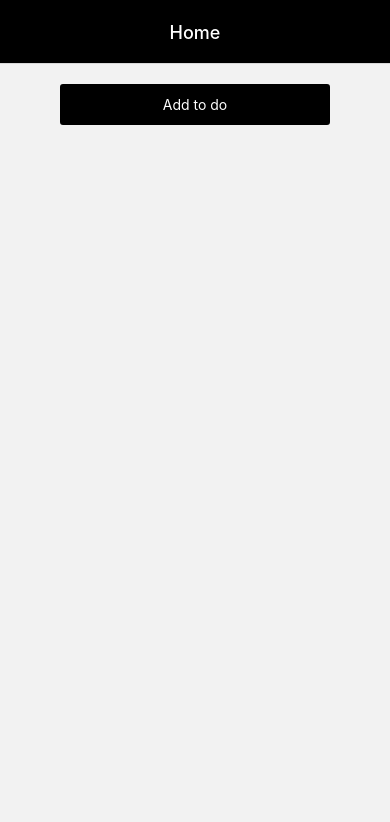
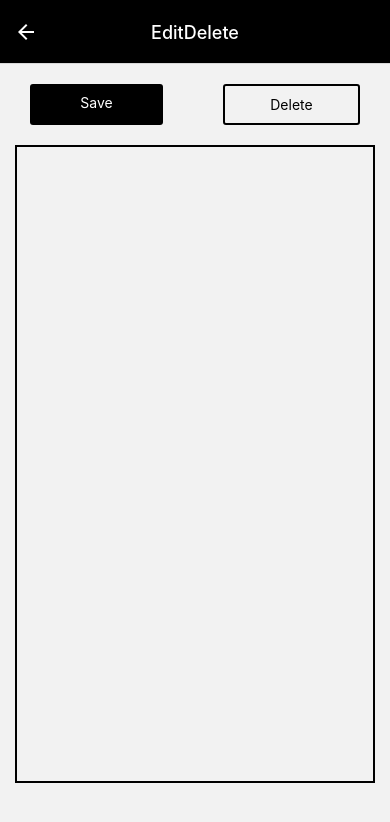
Before and after one commit to Loanne05/NoteApp, a React Native app: screen /EditDelete in a window 390 px wide. Before the commit this address had no page. Shown: the top 822 px of the page. Built offline with nearby package versions, Linux system fonts and the light colour scheme.

Commit message:
editdelete screen ui

```diff
--- a/App.js
+++ b/App.js
@@ -7,6 +7,7 @@ import { createNativeStackNavigator } from '@react-navigation/native-stack';
 import { NavigationContainer } from '@react-navigation/native';
 import HomeScreen from './components/HomeScreen';
 import AddTodo from './components/AddTodo';
+import EditDelete from './components/EditDelete';
 
 const Stack = createNativeStackNavigator();
 
@@ -24,6 +25,7 @@ export default function App() {
       <Stack.Navigator screenOptions={globalScreenOptions}>
         <Stack.Screen name="Home" component={HomeScreen}/>
         <Stack.Screen name="Add" component={AddTodo}/>
+        <Stack.Screen name="EditDelete" component={EditDelete}/>
       </Stack.Navigator>
     </NavigationContainer>
   );
--- /dev/null
+++ b/components/EditDelete.js
@@ -0,0 +1,59 @@
+import { StyleSheet, Text, TouchableOpacity, View, TextInput } from 'react-native'
+import React from 'react'
+
+const EditDelete = () => {
+    return (
+        <View>
+            {/* <Text>EditDelete</Text> */}
+            <View style={{ flexDirection: 'row', justifyContent:'space-around' }}>
+                <TouchableOpacity style={styles.save}>
+                    <Text style={{ color: 'white' }}>
+                        Save
+                    </Text>
+                </TouchableOpacity>
+                <TouchableOpacity style={styles.delete}>
+                    <Text>
+                        Delete
+                    </Text>
+                </TouchableOpacity>
+            </View>
+
+            <View style={styles.todoinput}>
+                <TextInput
+                    editable
+                    multiline
+
+                />
+            </View>
+        </View>
+    )
+}
+
+export default EditDelete
+
+const styles = StyleSheet.create({
+    save: {
+        backgroundColor: 'black',
+        borderRadius: 3,
+        padding: 10,
+        alignItems: 'center',
+        marginTop: 20,
+        paddingHorizontal: 50
+    },
+    delete: {
+        borderColor: 'black',
+        borderWidth: 2,
+        borderRadius: 3,
+        padding: 10,
+        alignItems: 'center',
+        marginTop: 20,
+        paddingHorizontal: 45
+    },
+    todoinput: {
+        borderBottomColor: 'black',
+        borderWidth: 2,
+        paddingBottom: 600,
+        marginHorizontal: 15,
+        marginTop: 20
+    },
+})
--- a/components/HomeScreen.js
+++ b/components/HomeScreen.js
@@ -34,7 +34,7 @@ const HomeScreen = ({ navigation, route }) => {
                 <View>
                     {/* Render each todo item */}
                     {todolist.map((todolist, index) => (
-                        <TouchableOpacity key={index} style={styles.todolist}>
+                        <TouchableOpacity key={index} style={styles.todolist} onPress={() => navigation.navigate("EditDelete")}>
                             <Text>
                                 sample : {index} {todolist ? todolist : 'No todo'}
                             </Text>
```
